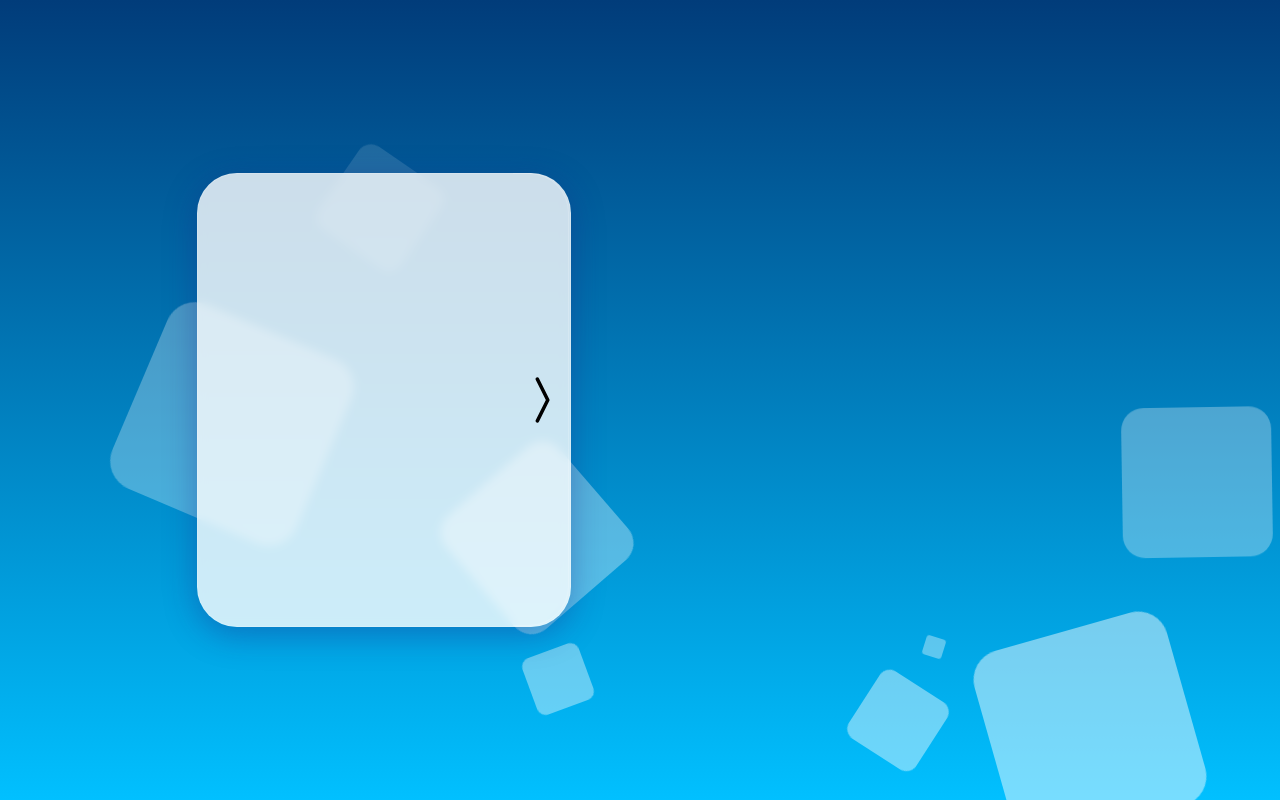
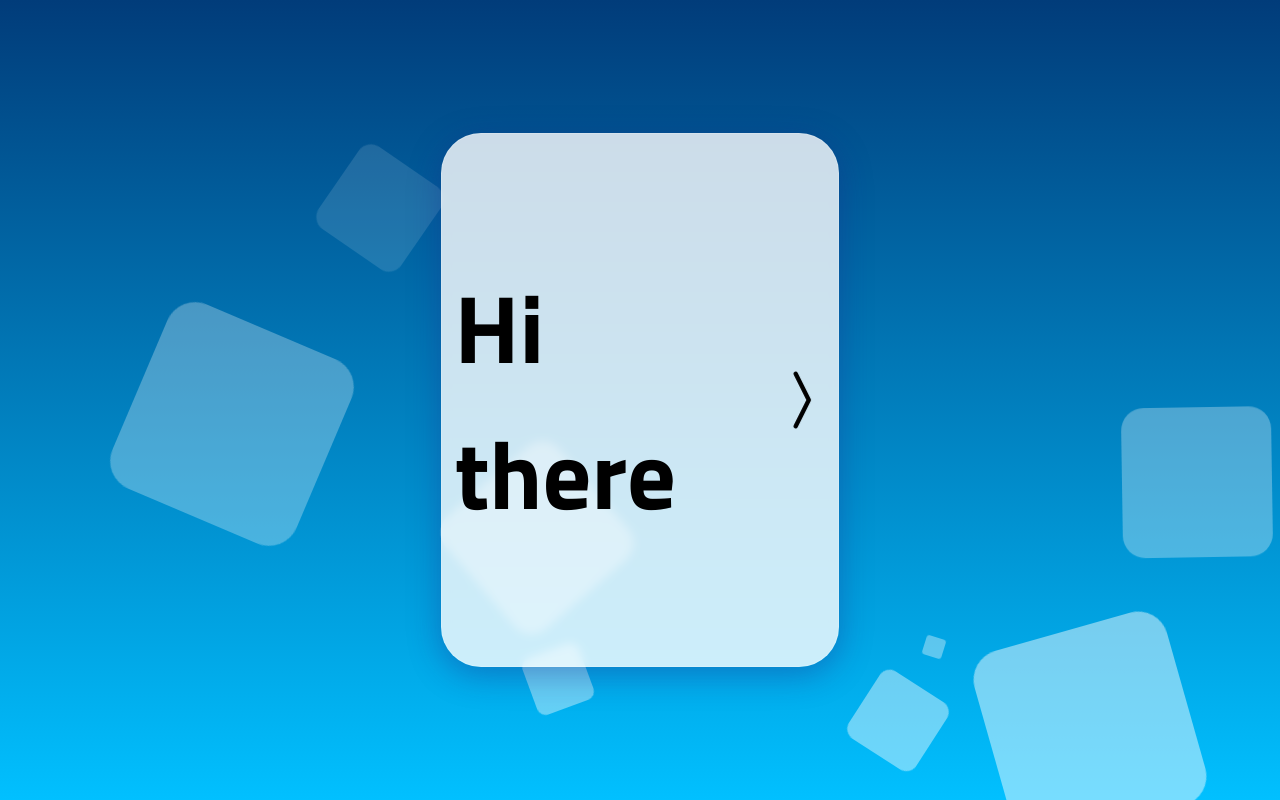
Before and after one commit to dominik-sek/portfolio_old, a React (Create React App) app: page / in a window 1280 px wide. Built offline with nearby package versions, Linux system fonts and the light colour scheme.

Commit message:
added animations

```diff
--- a/public/index.html
+++ b/public/index.html
@@ -24,6 +24,11 @@
       work correctly both with client-side routing and a non-root public URL.
       Learn how to configure a non-root public URL by running `npm run build`.
     -->
+
+    <link rel="preconnect" href="https://fonts.googleapis.com">
+    <link rel="preconnect" href="https://fonts.gstatic.com" crossorigin>
+    <link href="https://fonts.googleapis.com/css2?family=Titillium+Web:wght@700&display=swap" rel="stylesheet">
+
     <title>Dominik Sęk</title>
   </head>
   <body>
--- a/src/Screens/Home/Home.js
+++ b/src/Screens/Home/Home.js
@@ -1,14 +1,26 @@
 import styled, { keyframes } from "styled-components"
 import {BsChevronCompactRight} from 'react-icons/bs'
+import { useState } from "react"
+
 export default function Home(params) {
+const [openSide, setOpenSide] = useState(false);
+const handleOpenSide = () =>{
+    setOpenSide(!openSide);
+}
+
     return (
         <Container>
             <HomeBody>
                {/* <img src={"https://cdn1.i-scmp.com/sites/default/files/styles/1200x800/public/images/methode/2017/04/06/0a2ae706-1a94-11e7-b4ed-ac719e54b474_1280x720_145124.jpg?itok=1PDxSxTA"}></img> */}
+            <Content>
+                <h1>Hi there</h1>
+            </Content>
+
             <Sidebar>
-            <BsChevronCompactRight size={70} />
+                <StyledBsChevronCompactRight onClick={()=>console.log("here")} size={70} />
+            </Sidebar>
 
-            </Sidebar>
+
             </HomeBody>
         </Container>
     )
@@ -30,22 +42,21 @@ const moveIn = keyframes`
 const HomeBody = styled.div`
     position:relative;
     border-radius:5vmin;
-    width:25%;
-    height:50%;
+    width:30%;
+    height:60%;
     z-index:999;
-    left:-20%;
-    padding:2%;
+    padding-top:2%;
+    padding-bottom:2%;
+    padding-left:1%;
     background: rgba( 255, 255, 255, 0.80 );
     box-shadow: 0 8px 32px 0 rgba( 31, 38, 135, 0.37 );
     backdrop-filter: blur( 5px );
     border: 1px solid rgba( 255, 255, 255, 0.18 );
     animation: ${moveIn} 1s ease-in-out;
     display:flex;
-    justify-content:center;
+    justify-content:flex-start;
     align-items:center;
-    & img{
-        width:75%;
-    }
+
 
 `
 const Container = styled.div`
@@ -56,24 +67,43 @@ const Container = styled.div`
     width:100%;
     height:100%;
 `
+
+
+
+const HoverLeftRight = keyframes`
+    0%{
+        transform: translateX(0) rotate(0);
+    }
+    100%{
+        transform: translateX(20%) rotate(0);
+    }
+    `
+    const StyledBsChevronCompactRight = styled(BsChevronCompactRight)`
+    animation: ${HoverLeftRight} 1s ease-in-out infinite;
+    animation-direction:alternate;
+    `
+
 const Sidebar = styled.div`
     border-top-right-radius:5vmin;
     border-bottom-right-radius:5vmin;
-    border: 1px solid rgba( 255, 255, 255, 0.18 );
     border-left:none;
-    position:absolute;
-    width:15%;
-    right:0;
+    width:20%;
+
     height:100%;
-
     display:flex;
     justify-content:center;
     align-items:center;
-    transition:0.5s ease-in-out;
-
     &:hover{
-        background: rgba( 255, 255, 255, 0.80 );
         cursor:pointer;
     }
 
 `
+
+const Content = styled.section`
+    display:flex;
+    width:80%;
+    height:100%;
+    font-size:4em;
+    justify-content:center;
+    align-items:center;
+`
--- a/src/index.css
+++ b/src/index.css
@@ -8,7 +8,7 @@ html{
 
 body {
   margin: 0;
-  font-family: Rubik,sans-serif;
+  font-family: 'Titillium Web', sans-serif;
   -webkit-font-smoothing: antialiased;
   -moz-osx-font-smoothing: grayscale;
 }
```
